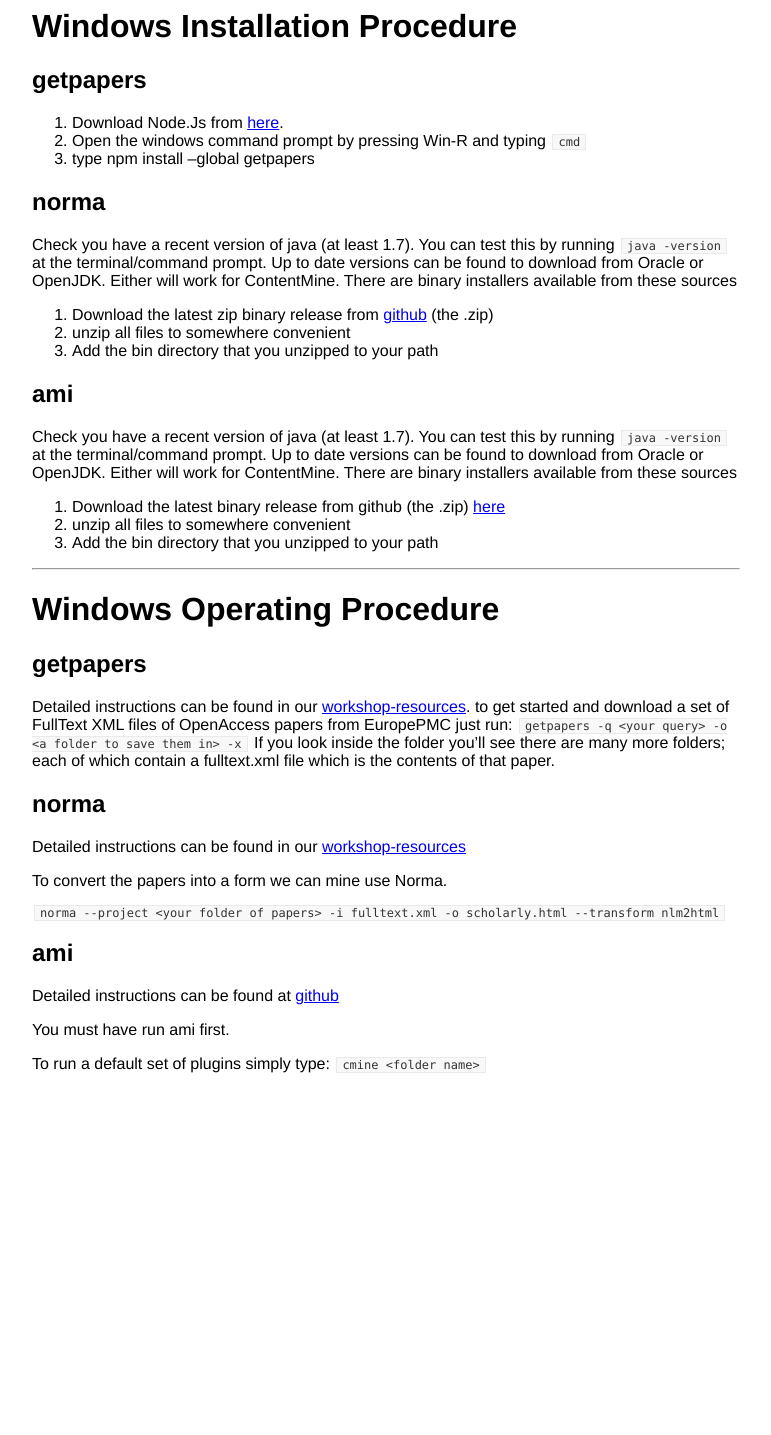
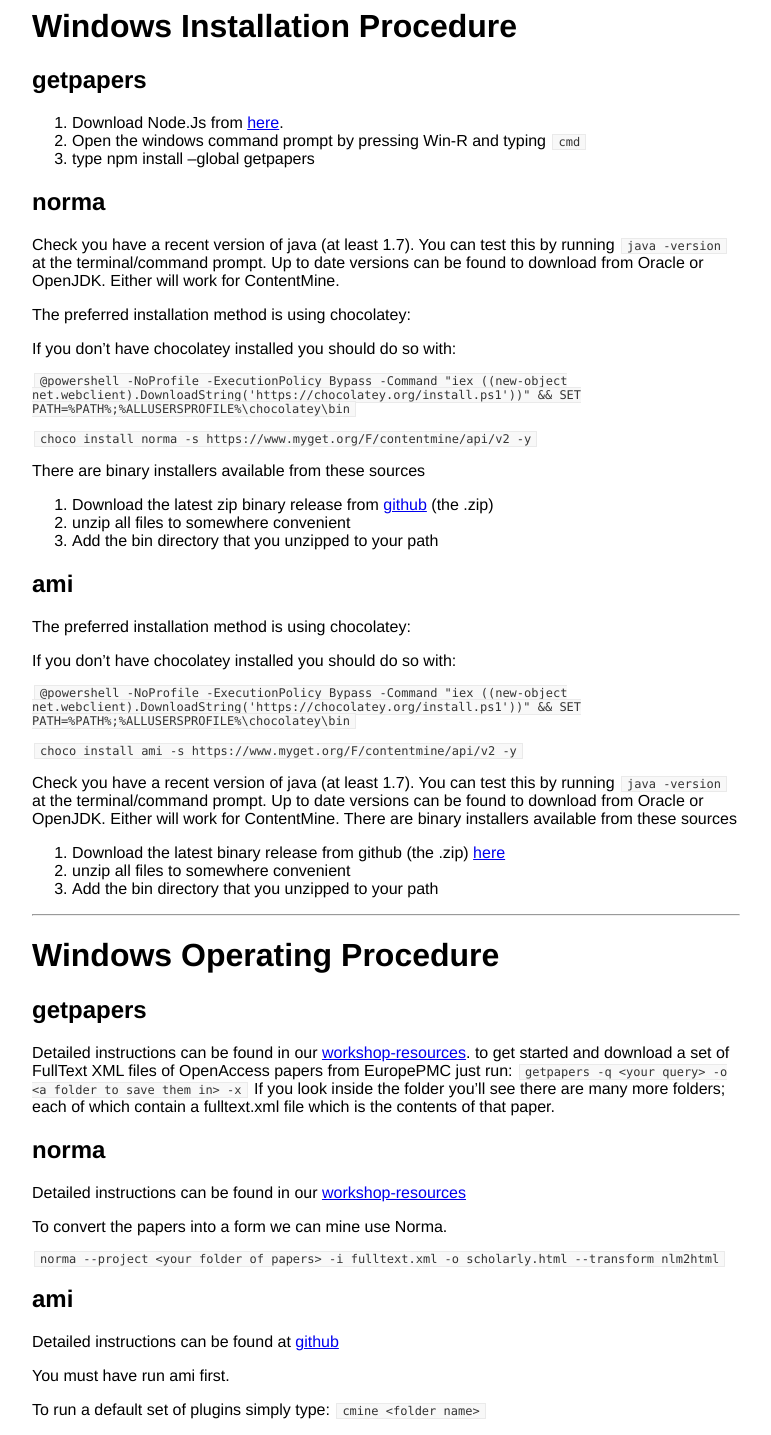
Before and after one commit to ContentMine/contentmine.github.io, a Jekyll site: the page built from windows.md, in a window 1280 px wide. Shown: the whole page, without its empty margins (254-1025 px from the left). Built offline with Jekyll 4.4.1, drawn with Linux system fonts in a browser that asks for light colours; before the commit the page ends 1089 px from its top, so only the background shows below that.

Commit message:
add chocolatey instructions

````diff
--- /dev/null
+++ b/_includes/install-chocolatey.md
@@ -0,0 +1,3 @@
+If you don't have chocolatey installed you should do so with:
+
+```@powershell -NoProfile -ExecutionPolicy Bypass -Command "iex ((new-object net.webclient).DownloadString('https://chocolatey.org/install.ps1'))" && SET PATH=%PATH%;%ALLUSERSPROFILE%\chocolatey\bin```
--- a/windows.md
+++ b/windows.md
@@ -11,10 +11,24 @@ title: Windows Installation
 
 ## norma
 {% include check-java-generic.md %}
+
+The preferred installation method is using chocolatey:
+
+{% include install-chocolatey.md %}
+
+```choco install norma -s  https://www.myget.org/F/contentmine/api/v2 -y```
+
 There are binary installers available from these sources
 {% include norma-from-zip.md %}
 
 ## ami
+
+The preferred installation method is using chocolatey:
+
+{% include install-chocolatey.md %}
+
+```choco install ami -s  https://www.myget.org/F/contentmine/api/v2 -y```
+
 {% include check-java-generic.md %}
 There are binary installers available from these sources
 {% include ami-from-zip.md %}
````
